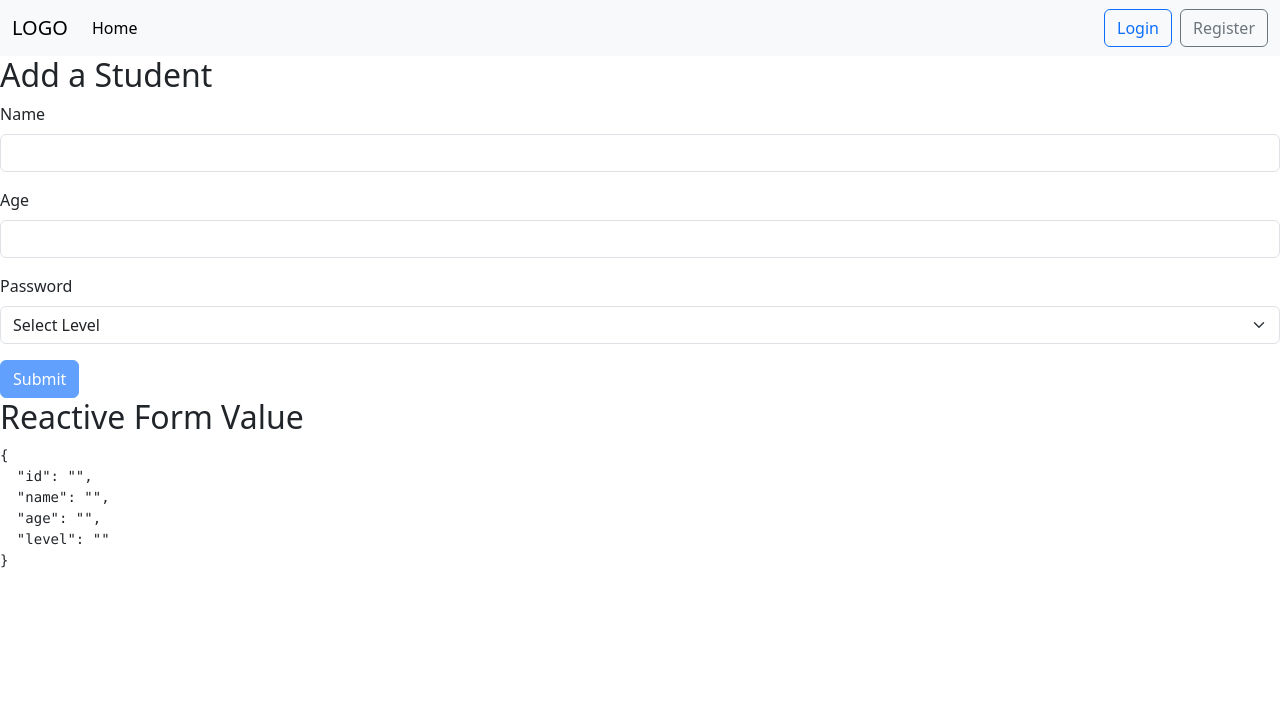
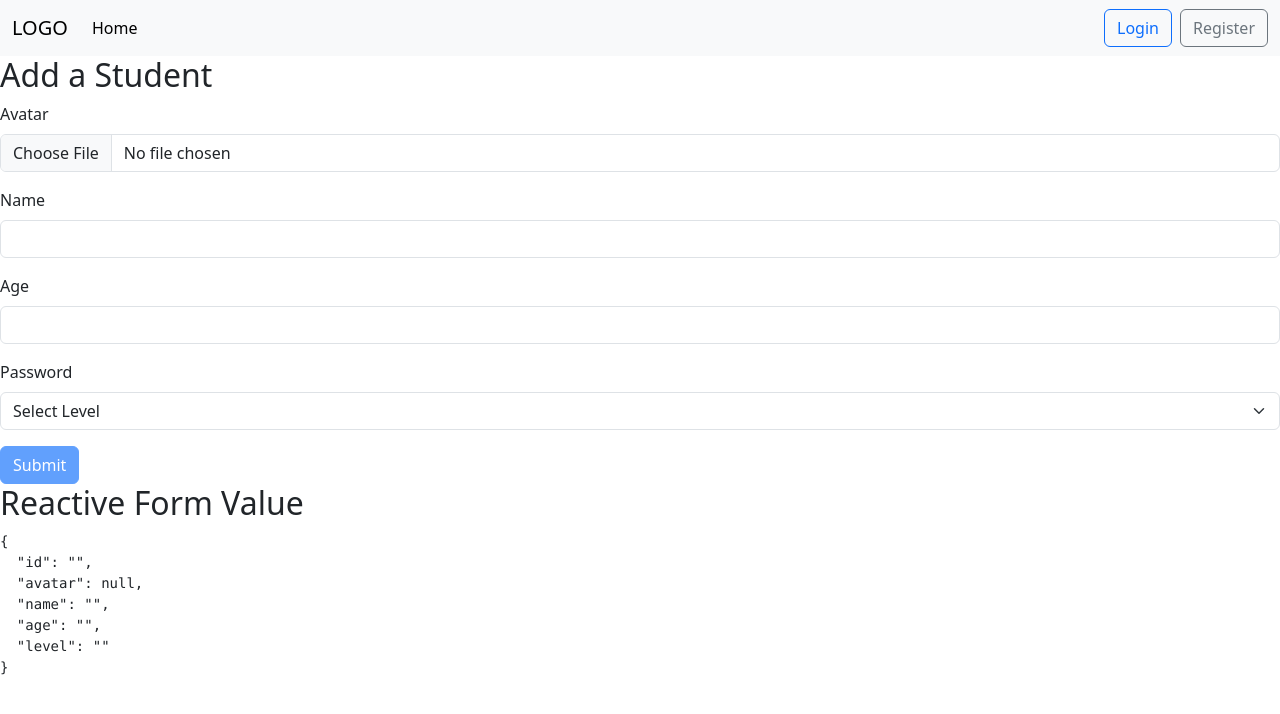
Before and after one commit to ShareghYusefi/school-application, an Angular app: page /home in a window 1280 px wide. Shown: the top 714 px of the page. Built offline with nearby package versions, Linux system fonts and the light colour scheme.

Commit message:
formData for file upload

```diff
--- a/src/app/components/reactive-form/reactive-form.component.html
+++ b/src/app/components/reactive-form/reactive-form.component.html
@@ -1,5 +1,23 @@
 <!-- We need to bind our component reactiveForm instance to the template form using the formGroup directive. -->
-<form [formGroup]="reactiveForm">
+<form [formGroup]="reactiveForm" enctype="multipart/form-data">
+  <!-- Avatar -->
+  <div class="mb-3">
+    <label for="avatar" class="form-label">Avatar</label>
+    <input
+      type="file"
+      class="form-control"
+      id="avatar"
+      aria-describedby="emailHelp"
+      (change)="onFileSelected($event)"
+    />
+    <div
+      *ngIf="avatar?.touched && avatar?.invalid && avatar?.errors"
+      class="text-danger"
+    >
+      <div *ngIf="avatar?.errors?.['required']">Avatar is required.</div>
+    </div>
+  </div>
+
   <div class="mb-3">
     <label for="name" class="form-label">Name</label>
     <!-- We need to bind our input to the form control using the formControlName directive. -->
--- a/src/app/components/reactive-form/reactive-form.component.ts
+++ b/src/app/components/reactive-form/reactive-form.component.ts
@@ -23,6 +23,7 @@ export class ReactiveFormComponent implements OnInit {
     this.reactiveForm = this.formBuilderInstance.group({
       // We can use Validators to specify validation rules for each form control
       id: [''],
+      avatar: [null, [Validators.required]],
       name: ['', [Validators.required, Validators.minLength(5)]],
       age: ['', [Validators.required, Validators.min(1), Validators.max(100)]],
       level: ['', [Validators.required, Validators.minLength(5)]],
@@ -68,6 +69,25 @@ export class ReactiveFormComponent implements OnInit {
     return this.reactiveForm.get('age');
   }
 
+  get avatar() {
+    return this.reactiveForm.get('avatar');
+  }
+
+  onFileSelected(event: Event) {
+    const input = event.target as HTMLInputElement;
+    if (input.files && input.files.length > 0) {
+      const file = input.files[0];
+      // update reactive form with the file name
+      this.reactiveForm.patchValue({
+        // we can store the avatar file name in our database
+        avatar: file,
+      });
+      // check the updateValueAndValidity method to update the form control's value and validity
+      // this is useful when we want to update the form control's value and validity after changing the value programmatically
+      this.avatar?.updateValueAndValidity();
+    }
+  }
+
   // handle form submission
   onSubmit() {
     console.log(this.reactiveForm.value);
@@ -77,14 +97,32 @@ export class ReactiveFormComponent implements OnInit {
       return;
     }
 
+    // create formData object to allow file upload
+    const formData = new FormData();
+    // append form values to formData
+    // for (const key in this.reactiveForm.value) {
+    //   if (this.reactiveForm.value.hasOwnProperty(key)) {
+    //     formData.append(key, this.reactiveForm.value[key]);
+    //   }
+    // }
+
+    formData.append('id', this.reactiveForm.value.id);
+    formData.append('name', this.reactiveForm.value.name);
+    formData.append('age', this.reactiveForm.value.age);
+    formData.append('level', this.reactiveForm.value.level);
+
+    // append the avatar file to formData
+    const avatarFile = this.reactiveForm.get('avatar')?.value;
+    if (avatarFile && avatarFile instanceof File) {
+      formData.append('avatar', avatarFile);
+    }
+
     // check if we have an id in the URL
     let id = this.route.snapshot.paramMap.get('id');
     // if we have an id, we can use it to update the student data
     if (id) {
       // update student data using API
-      this.schoolService
-        .updateStudent(parseInt(id), this.reactiveForm.value)
-        .subscribe(
+      this.schoolService.updateStudent(parseInt(id), formData).subscribe(
         (student: Student) => {
           console.log('Student updated:', student);
         },
@@ -94,7 +132,7 @@ export class ReactiveFormComponent implements OnInit {
       );
     } else {
       // create new student using API
-      this.schoolService.addStudent(this.reactiveForm.value).subscribe(
+      this.schoolService.addStudent(formData).subscribe(
         (student: Student) => {
           console.log('Student updated:', student);
           // reset form
--- a/src/app/services/school.service.ts
+++ b/src/app/services/school.service.ts
@@ -29,7 +29,7 @@ export class SchoolService {
   }
 
   // add student
-  addStudent(student: Student): Observable<Student> {
+  addStudent(student: Student | FormData): Observable<Student> {
     return this.httpClientInstance.post<Student>(
       this.schoolUrl + '/students',
       student
@@ -37,7 +37,10 @@ export class SchoolService {
   }
 
   // update student data
-  updateStudent(id: number, updatedStudent: Student): Observable<Student> {
+  updateStudent(
+    id: number,
+    updatedStudent: Student | FormData
+  ): Observable<Student> {
     return this.httpClientInstance.patch<Student>(
       this.schoolUrl + '/students/' + id,
       updatedStudent
--- a/src/app/student.ts
+++ b/src/app/student.ts
@@ -1,5 +1,6 @@
 export interface Student {
   id: number;
+  avatar: string;
   name: string;
   age: number;
   level: string;
```
Lines whose indentation alone changed are shown as unchanged.
